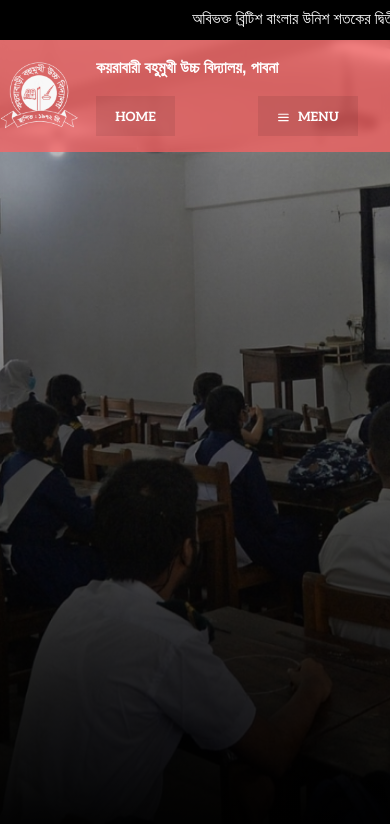
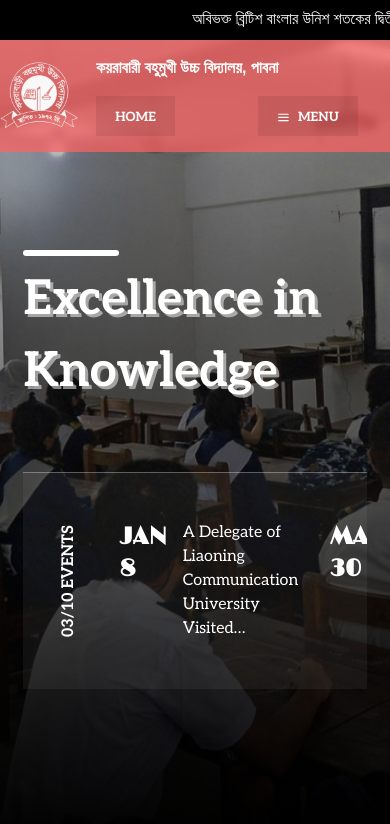
Before and after one commit to AneekRahman/education-suite, a React (Create React App) app in the folder client/: page / in a window 390 px wide. Shown: the top 824 px of the page. Built offline with nearby package versions, Linux system fonts and the light colour scheme.

Commit message:
- Finish Hero section (Mobile)

```diff
--- a/client/src/pages/HomePage.tsx
+++ b/client/src/pages/HomePage.tsx
@@ -126,14 +126,14 @@ export default function HomePage() {
       <div className={styles.HeroWrapper}>
         <div className={styles.BgDarkGradient}></div>
         <Header />
-        {/* <div className={styles.HeroMainTextWrapper}>
+        <div className={styles.HeroMainTextWrapper}>
           <h2>
             Excellence in
             <br />
             Knowledge
           </h2>
         </div>
-        <EventsBox /> */}
+        <EventsBox />
       </div>
       {/* <MessagesRow />
       <div className={styles.WigglyBg1Wrapper}>
--- a/client/src/styles/HomePage.module.scss
+++ b/client/src/styles/HomePage.module.scss
@@ -482,4 +482,29 @@ $mobileMediaThreshold: 1000px;
       display: none;
     }
   }
+
+  .HomePage {
+    .HeroWrapper {
+      .HeroMainTextWrapper {
+        h2 {
+          font-size: 3em;
+        }
+      }
+      .HeroEventsWrapper {
+        h3 {
+          left: 2em;
+        }
+        .EventColumn {
+          margin: 0;
+
+          h4 {
+            font-size: 1.5em;
+          }
+          p {
+            font-size: 1em;
+          }
+        }
+      }
+    }
+  }
 }
```
